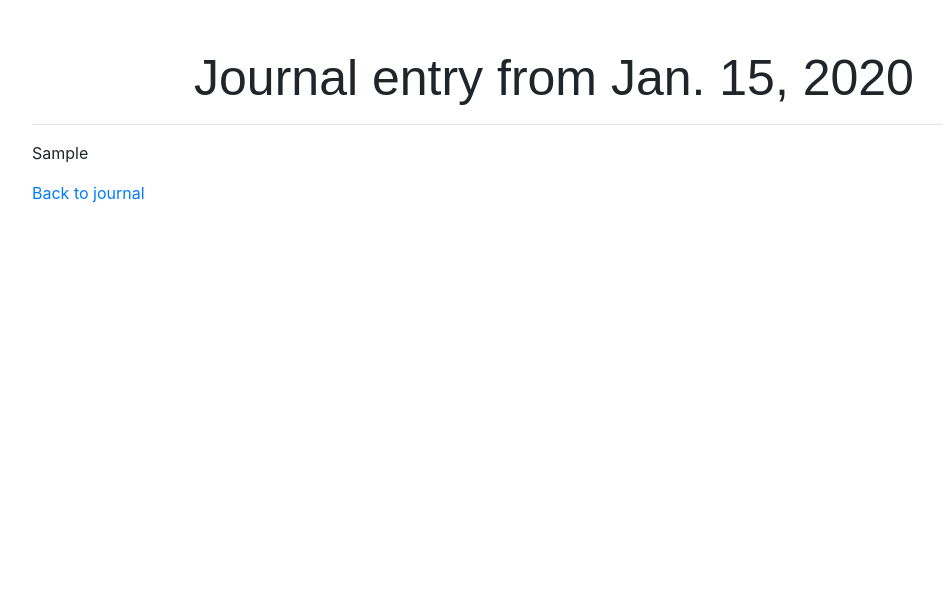
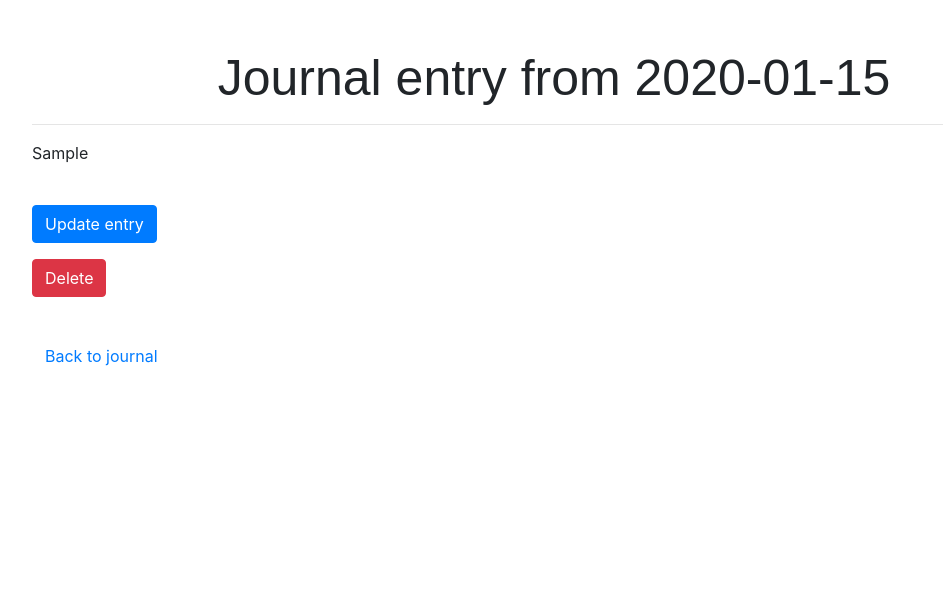
Before and after one commit to SantiagoGiner/Humanity, a Django app: page /journal/1/ in a window 1280 px wide. Shown: the top 615 px of the page, without its empty margins (86-1029 px from the left). Run offline with Django 3.2, Linux system fonts and the light colour scheme; a user stored in the database is signed in; tables that the repository leaves empty hold one stand-in row (values such as "Sample post"); parts of the project's set-up code (start-up, migrations or seed data) failed here and were passed over; some libraries are stand-ins or nearby versions.

Commit message:
Add more functionality to journal page and goals page

```diff
--- a/humanity/capsule/forms.py
+++ b/humanity/capsule/forms.py
@@ -18,4 +18,4 @@ class AddJournalEntry(forms.Form):
 
 class AddGoal(forms.Form):
     title = forms.CharField(help_text='In a few words, what is your goal?')
-    description = forms.CharField(help_text='Describe the goal', widget=forms.Textarea, blank=True)
+    description = forms.CharField(help_text='Describe the goal (optional)', widget=forms.Textarea, required=False)
--- a/humanity/capsule/static/capsule/script.js
+++ b/humanity/capsule/static/capsule/script.js
@@ -1,17 +1,24 @@
 document.addEventListener('DOMContentLoaded', () => {
-    let addGoalButton = document.querySelector('#add_goal');
-    let addGoalForm = document.querySelector('#add_goal_form');
-    let cancelButton = document.querySelector('#cancel_add');
-    addGoalForm.style.display = 'none';
-    cancelButton.style.display = 'none';
-    addGoalButton.onclick = () => {
-        addGoalButton.style.display = 'none';
-        addGoalForm.style.display = 'block';
-        cancelButton.style.display = 'block';
+    let toggleFormButton = document.querySelector('#toggle_form');
+    let form = document.querySelector('#form');
+    let closeButton = document.querySelector('#close');
+    let entry = document.querySelector('#entry')
+    form.style.display = 'none';
+    closeButton.style.display = 'none';
+    toggleFormButton.onclick = () => {
+        toggleFormButton.style.display = 'none';
+        form.style.display = 'block';
+        closeButton.style.display = 'block';
+        if (entry) {
+            entry.style.display = 'none';
+        }
     }
-    cancelButton.onclick = () => {
-        addGoalButton.style.display = 'block';
-        addGoalForm.style.display = 'none';
-        cancelButton.style.display = 'none';
+    closeButton.onclick = () => {
+        toggleFormButton.style.display = 'block';
+        form.style.display = 'none';
+        closeButton.style.display = 'none';
+        if (entry) {
+            entry.style.display = 'block';
+        }
     }
 });
--- a/humanity/capsule/static/capsule/styles.css
+++ b/humanity/capsule/static/capsule/styles.css
@@ -17,7 +17,3 @@ h4 {
 main {
   overflow-x: auto;
 }
-
-#add_goal_form {
-  display: none;
-}
--- a/humanity/capsule/templates/capsule/login.html
+++ b/humanity/capsule/templates/capsule/login.html
@@ -4,14 +4,16 @@
 {% block title%} Login {% endblock %}
 
 {% block pageHeader %}
-    <h1>User Login</h1>
+    <h1>Humanity: User Login</h1>
 {% endblock %}
 
 {% block body %}
+    <!-- Display the login form -->
     <form class="form-group" action="{% url 'capsule:login' %}" method="post">
         {% csrf_token %}
         {{ form | crispy}}
         <button class="btn btn-success" type="submit">Login</button>
+        <!-- Redirect the user to register if they do not have an account -->
         <p>Don't have an account? <a href="{% url 'capsule:register' %}">Create One</a></p>
     </form>
 {% endblock %}
--- a/humanity/capsule/templates/capsule/register.html
+++ b/humanity/capsule/templates/capsule/register.html
@@ -8,6 +8,7 @@
 {% endblock %}
 
 {% block body %}
+    <!-- Display the form to register -->
     <form class="form-group" action="{% url 'capsule:register' %}" method="post">
         {% csrf_token %}
         {{ form | crispy }}
--- a/humanity/capsule/templates/capsule/view_entry.html
+++ b/humanity/capsule/templates/capsule/view_entry.html
@@ -1,12 +1,39 @@
 {% extends "capsule/layout.html" %}
+{% load static %}
+{% load crispy_forms_tags %}
+
+{% block script %}
+    <script src="{% static 'capsule/script.js' %}"></script>
+{% endblock %}
 
 {% block title%} Journal Entry {% endblock %}
 
 {% block pageHeader %}
-    <h1>Journal entry from {{ entry.date }}</h1>
+    <h1>{{ entry }}</h1>
 {% endblock %}
 
 {% block body %}
-    <p>{{ entry.entry }}</p>
-    <a href="{% url 'capsule:journal' %}">Back to journal</a>
+    <p id="entry">
+        {{ entry.entry }}
+    </p>
+    <button class="btn btn-primary mt-4" id="toggle_form">Update entry</button>
+    <div id="form">
+        <form action="{% url 'capsule:change_entry' entry.pk 'update' %}" method="post">
+            {% csrf_token %}
+            {{ form | crispy }}
+            <div class="btn-toolbar" role="toolbar" aria-label="Toolbar with button groups">
+                <div class="btn-group mr-2" role="group" aria-label="First group">
+                    <button class="btn btn-primary my-2" type="submit">Update</button>
+                </div>
+                <div class="btn-group mr-2" role="group" aria-label="Second group">
+                    <button class="btn btn-secondary my-2" id="close" type="button">Close</button>
+                </div>
+            </div>
+        </form>
+    </div>
+    <form action="{% url 'capsule:change_entry' entry.pk 'delete' %}" method="post">
+        {% csrf_token %}
+        <button class="btn btn-danger my-3">Delete</button>
+    </form>
+    <a class="btn btn-link my-4" href="{% url 'capsule:journal' %}">Back to journal</a>
 {% endblock %}
--- a/humanity/capsule/urls.py
+++ b/humanity/capsule/urls.py
@@ -10,9 +10,9 @@ urlpatterns = [
     path('register/', views.register, name='register'),
     path('journal/', views.journal, name='journal'),
     path('journal/<int:entry_id>/', views.view_entry, name='view_entry'),
+    path('journal/<int:entry_id>/<str:action>/', views.view_entry, name='change_entry'),
     path('goals/', views.goals, name='goals'),
     path('goals/<str:priority>/', views.view_goal, name='view_goal'),
     path('change_goal_<int:goal_id>_<str:action>/', views.change_goal, name='change_goal'),
-    path('journal/add_entry/', views.add_entry, name='add_entry'),
     path('notes/', views.notes, name='notes')
 ]
--- a/humanity/capsule/views.py
+++ b/humanity/capsule/views.py
@@ -1,3 +1,4 @@
+from django.db.models.functions import Lower
 from django.contrib.auth import authenticate, login, logout
 from django.contrib.auth.decorators import login_required
 from django.contrib import messages
@@ -9,18 +10,48 @@ from django.core.exceptions import ObjectDoesNotExist
 from .forms import *
 from .models import *
 
-# Create your views here.
 
 # Render the home page
 @login_required
 def index(request):
     return render(request, 'capsule/index.html')
 
+# Mark a goal as completed or delete it entirely
+@login_required
+def change_goal(request, goal_id, action):
+    try:
+        # Get information from the goal passed to the function
+        goal = Goal.objects.get(pk=goal_id)
+        old_priority = goal.priority
+        if action == 'complete':
+            # Change the priority of the goal to completed
+            goal.priority = 'completed'
+            goal.save()
+            messages.success(request, f'{old_priority.capitalize()} goal completed!')
+        elif action == 'delete':
+            # Delete the goal from the database
+            goal.delete()
+            messages.success(request, 'Goal deleted')
+        else:
+            # Check for unavailable action on goal
+            messages.warning(request, 'That action on a goal is not permitted')
+            return HttpResponseRedirect(reverse(f'capsule:view_goal', args=[old_priority]))
+        # Redirect the user to the goals page they were in
+        return HttpResponseRedirect(reverse(f'capsule:view_goal', args=[old_priority]))
+    # If goal no longer exists, inform the user and redirect them to main goals page
+    except ObjectDoesNotExist:
+        messages.success(request, 'That goal does not exist')
+        return HttpResponseRedirect(reverse('capsule:goals'))
 
-# Add an entry to the user's journal
+# Render the template for user's goals
 @login_required
-def add_entry(request):
-    # Route was reached via POST, as by submitting a form
+def goals(request):
+    return render(request, 'capsule/goals.html')
+
+# Render a template with the user's journal entries
+@login_required
+def journal(request):
+    # User reached via POST, as by submitting the add entry form
     if request.method == 'POST':
         form = AddJournalEntry(request.POST)
         # Validate the user's input in the form and add a journal entry to their journal
@@ -31,42 +62,11 @@ def add_entry(request):
             return HttpResponseRedirect(reverse('capsule:journal'))
         # If an error occured, redirect them to add entry again
         messages.warning(request, 'Invalid input')
-        return HttpResponseRedirect(reverse('capsule:add_entry'))
-
-    # Else, user reached via GET, as by clicking a link
-    return render(request, 'capsule/add_entry.html', {
+        return HttpResponseRedirect(reverse('capsule:journal'))
+    # Else user reached via GET, so display the current journal entries
+    return render(request, 'capsule/journal.html', {
+        'entries': JournalEntry.objects.filter(user_id=request.user.id),
         'form': AddJournalEntry()
-    })
-
-@login_required
-def change_goal(request, goal_id, action):
-    try:
-        goal = Goal.objects.get(id=goal_id)
-        old_priority = goal.priority
-        if action == 'complete':
-            goal.priority = 'completed'
-            goal.save()
-            messages.success(request, f'{old_priority.capitalize()} goal completed!')
-        elif action == 'delete':
-            goal.delete()
-            messages.success(request, 'Goal deleted')
-        else:
-            messages.warning(request, 'That action on a goal is not permitted')
-            return HttpResponseRedirect(reverse(f'capsule:view_goal', args=[old_priority]))
-        return HttpResponseRedirect(reverse(f'capsule:view_goal', args=[old_priority]))
-    except ObjectDoesNotExist:
-        messages.success(request, 'That goal does not exist')
-        return HttpResponseRedirect(reverse('capsule:goals'))
-
-# Render the template for user's goals
-@login_required
-def goals(request):
-    return render(request, 'capsule/goals.html')
-
-@login_required
-def journal(request):
-    return render(request, 'capsule/journal.html', {
-        'entries': JournalEntry.objects.filter(user_id=request.user.id)
     })
 
 # Log the user in
@@ -123,7 +123,8 @@ def register(request):
             messages.success(request, 'Registered!')
             return HttpResponseRedirect(reverse('capsule:index'))
         # If an error occured, redirect them to register again
-        messages.warning(request, 'Invalid credentials. Verify that you meet all the requirements in each field')
+        messages.warning(request,
+        'Invalid credentials. Verify that you meet all of the requirements in each field')
         return HttpResponseRedirect(reverse('capsule:register'))
 
     # Else, user reached via GET, as by clicking a link
@@ -133,30 +134,53 @@ def register(request):
 
 # View a journal entry
 @login_required
-def view_entry(request, entry_id):
-    # Render a template with the selected entry
+def view_entry(request, entry_id, action=''):
+    # User reached via POST, as by submitting a form to update entry
+    entry = JournalEntry.objects.get(pk=entry_id)
+    if request.method == 'POST':
+        if action == 'update':
+            entry.entry = request.POST['entry']
+            entry.save()
+            messages.success(request, f'{entry} updated!')
+        elif action == 'delete':
+            entry.delete()
+            messages.success(request, f'Entry deleted')
+        else:
+            messages.warning(request, 'That action is not permitted')
+        return HttpResponseRedirect(reverse('capsule:journal'))
+
+    # Else, user reached via GET, so render a template with the selected entry
     return render(request, 'capsule/view_entry.html', {
-        'entry': JournalEntry.objects.get(pk=entry_id)
+        'entry': entry,
+        'form': AddJournalEntry(initial={'entry': entry.entry})
     })
 
+# Show the user's goals or add a new goal
 @login_required
 def view_goal(request, priority):
+    # User reached via POST, as by submitting a form to add a goal
     if request.method == 'POST':
         form = AddGoal(request.POST)
+        # Check for valid inputs and add the goal to the database
         if form.is_valid():
             title = form.cleaned_data['title']
             description = form.cleaned_data['description']
-            new_goal = Goal(user_id=request.user.id, title=title, description=description, priority=priority)
+            new_goal = Goal(user_id=request.user.id, title=title,
+                        description=description, priority=priority)
             new_goal.save()
+            # Redirect the user to the specific goals page, informing of success
             messages.success(request, f'{priority.capitalize()} goal added!')
             return HttpResponseRedirect(reverse('capsule:view_goal', args=[priority]))
+        # Else input was invalid, redirect user and inform them of this
         messages.warning(request, 'Invalid input')
         return HttpResponseRedirect(reverse('capsule:view_goal', args=[priority]))
+    # Else, user reached via GET, as by clicking a link
     if priority in ['daily', 'weekly', 'monthly', 'long-term', 'completed']:
         return render(request, 'capsule/view_goal.html', {
             'goals': Goal.objects.filter(user_id=request.user.id, priority=priority),
             'priority': priority,
             'form': AddGoal()
         })
+    # If the type of goals is not valid, redirect user and inform them of this
     messages.warning(request, 'That is not a valid type of goals')
     return HttpResponseRedirect(reverse('capsule:goals'))
--- a/humanity/humanity/settings.py
+++ b/humanity/humanity/settings.py
@@ -112,6 +112,8 @@ LANGUAGE_CODE = 'en-us'
 
 TIME_ZONE = 'UTC'
 
+USE_TZ = True
+
 USE_I18N = True
 
 USE_L10N = True
--- /dev/null
+++ b/humanity/requirements.txt
@@ -0,0 +1,2 @@
+django
+django-crispy-forms
```
Also changed, not shown: humanity/capsule/models.py (+8 -0 lines), humanity/capsule/templates/capsule/add_entry.html (deleted, +0 -17 lines), humanity/capsule/templates/capsule/journal.html (+39 -7 lines), humanity/capsule/templates/capsule/view_goal.html (+9 -3 lines), humanity/capsule/migrations/0012_auto_20201126_2220.py (added), humanity/capsule/migrations/0013_delete_journalentry.py (added), humanity/capsule/migrations/0014_journalentry.py (added), humanity/capsule/migrations/0015_delete_goal.py (added), humanity/capsule/migrations/0016_goal.py (added), humanity/db.sqlite3.
